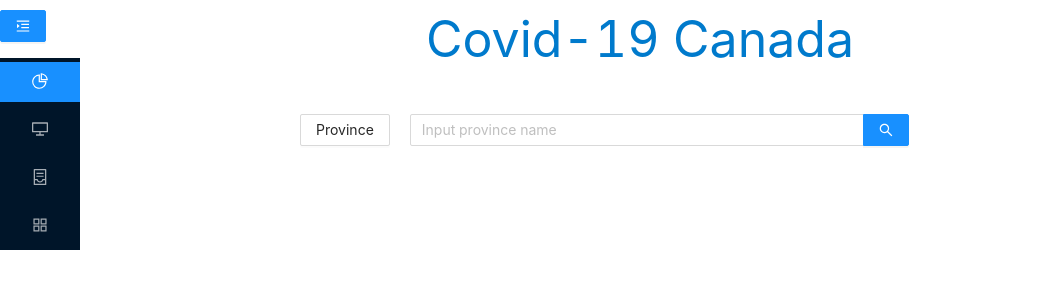
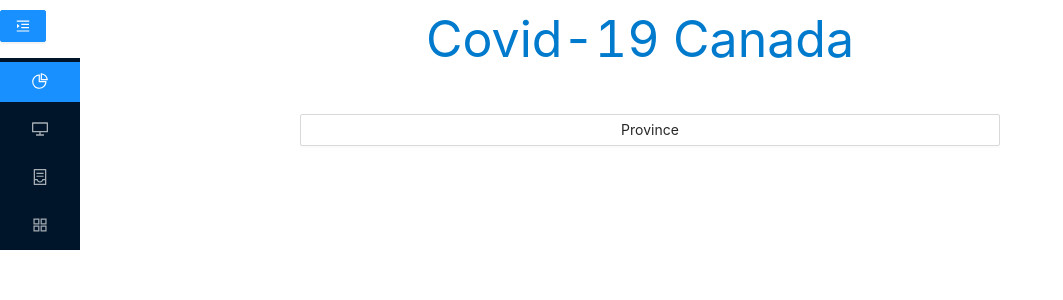
Before and after one commit to jagansahu/Covid-19-Canada, a React (Create React App) app: page / in a window 1280 px wide. Shown: the top 300 px of the page, without its empty margins (0-1063 px from the left). Built offline with nearby package versions, Linux system fonts and the light colour scheme; the HTML template or start-up script is replaced by a standard one.

Commit message:
province filter can now send seleced province to father component

```diff
--- a/src/components/CenterLeft.tsx
+++ b/src/components/CenterLeft.tsx
@@ -1,5 +1,6 @@
-import React from 'react';
-import Filter from './Filter';
+import React, { useState, useEffect } from 'react';
+import { provinceList } from './ProDropDown';
+import ProDropDown from './ProDropDown';
 import Chart from './Charts';
 import styled from 'styled-components';
 
@@ -9,9 +10,20 @@ const StyledCenterLeft = styled.div`
 `;
 
 function CenterLeft() {
+  //We show diagrams for Canada by default
+  const [province, setProvince] = useState('Canada');
+
+  const handleClick = (key: any) => {
+    setProvince(provinceList[parseInt(key.key)]);
+  };
+
+  useEffect(() => {
+    console.log(province);
+  });
+
   return (
     <StyledCenterLeft>
-      <Filter />
+      <ProDropDown handleClick={handleClick} />
       <Chart />
       <Chart />
       <Chart />
--- a/src/components/Charts.js
+++ b/src/components/Charts.js
@@ -19,7 +19,7 @@ const option = {
 };
 
 const StyledChart = styled(ReactEcharts)`
-  width: 600px;
+  width: 100%;
   height: 300px;
 `;
 
--- a/src/components/Filter.tsx
+++ /dev/null
@@ -1,21 +0,0 @@
-import React from 'react';
-import ProDropDown from './ProDropDown';
-import SearchBar from './SearchBar';
-import styled from 'styled-components';
-
-const StyledFilter = styled.div`
-  div {
-    display: inline-block;
-  }
-`;
-
-function Filter() {
-  return (
-    <StyledFilter>
-      <ProDropDown />
-      <SearchBar />
-    </StyledFilter>
-  );
-}
-
-export default Filter;
--- a/src/components/ProDropDown.tsx
+++ b/src/components/ProDropDown.tsx
@@ -1,9 +1,9 @@
-import React from 'react';
+import React, { useState } from 'react';
 import { Menu, Dropdown, Button } from 'antd';
 import styled from 'styled-components';
 import 'antd/dist/antd.css';
 
-const provinceList: string[] = [
+export const provinceList: string[] = [
   'Ontario',
   'Quebec',
   'Nova Scotia',
@@ -16,19 +16,31 @@ const provinceList: string[] = [
   'Newfoundland and Labrador',
 ];
 
-const menu = (
-  <Menu>
-    {provinceList.map((province) => {
-      return <Menu.Item>{province}</Menu.Item>;
-    })}
-  </Menu>
-);
-
 const StyledDropDown = styled(Dropdown)`
-  margin-right: 20px;
+  width: 100%;
 `;
 
-function ProDropDown() {
+type ProDropDownProps = {
+  handleClick: (key: any) => void;
+};
+
+function ProDropDown({ handleClick }: ProDropDownProps) {
+  const menu = (
+    <Menu>
+      {provinceList.map((province, index: number) => {
+        return (
+          <Menu.Item
+            key={index}
+            onClick={(province) => {
+              handleClick(province);
+            }}
+          >
+            {province}
+          </Menu.Item>
+        );
+      })}
+    </Menu>
+  );
   return (
     <StyledDropDown overlay={menu} placement='bottomCenter'>
       <Button>Province</Button>
--- a/src/components/SearchBar.tsx
+++ /dev/null
@@ -1,22 +0,0 @@
-import React from 'react';
-import { Input } from 'antd';
-import styled from 'styled-components';
-import 'antd/dist/antd.css';
-
-const { Search } = Input;
-
-const StyledSearch = styled(Search)`
-  width: 500px;
-`;
-
-function SearchBar() {
-  return (
-    <StyledSearch
-      placeholder='Input province name'
-      onSearch={(value) => console.log(value)}
-      enterButton
-    />
-  );
-}
-
-export default SearchBar;
```
